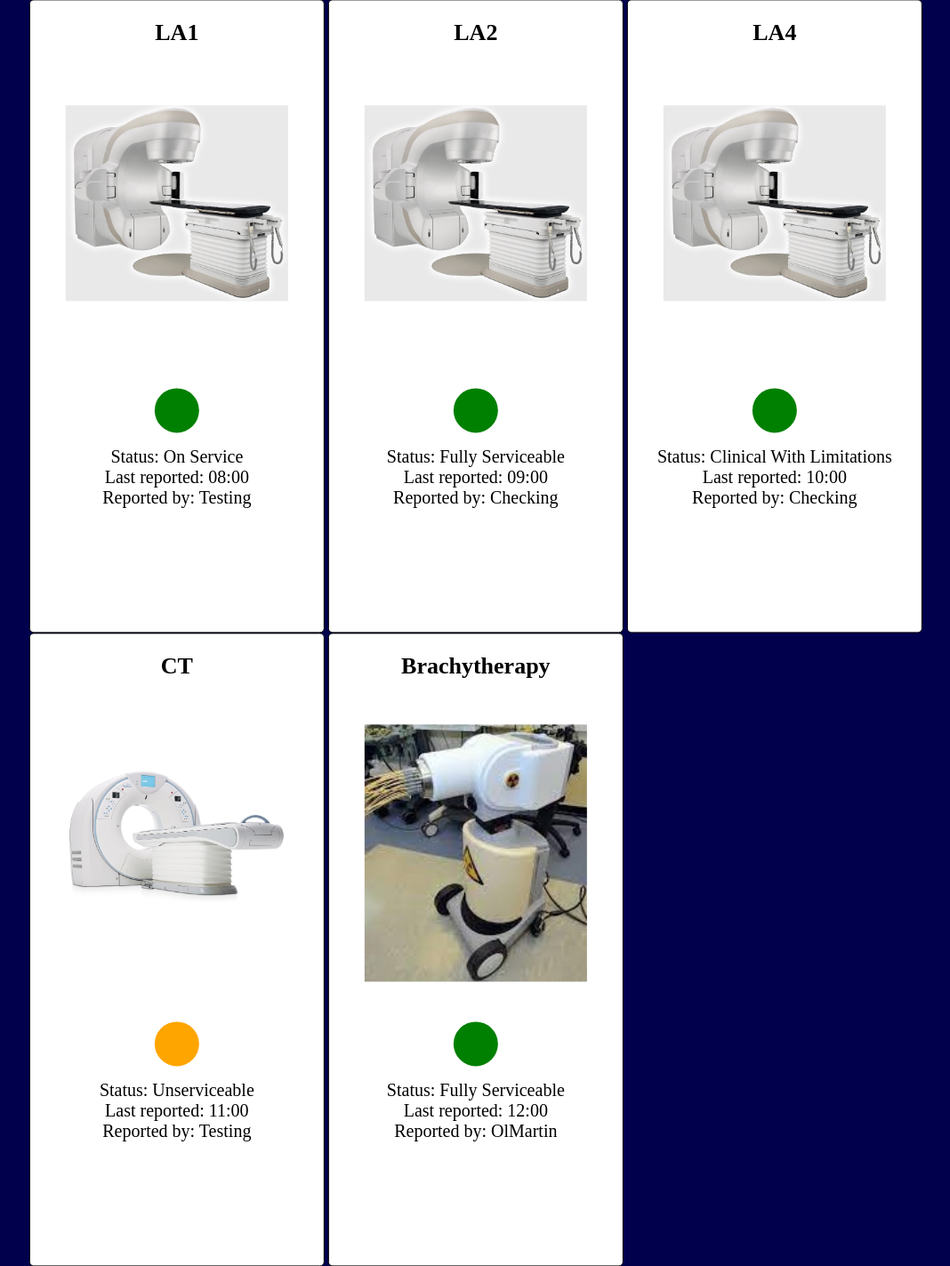
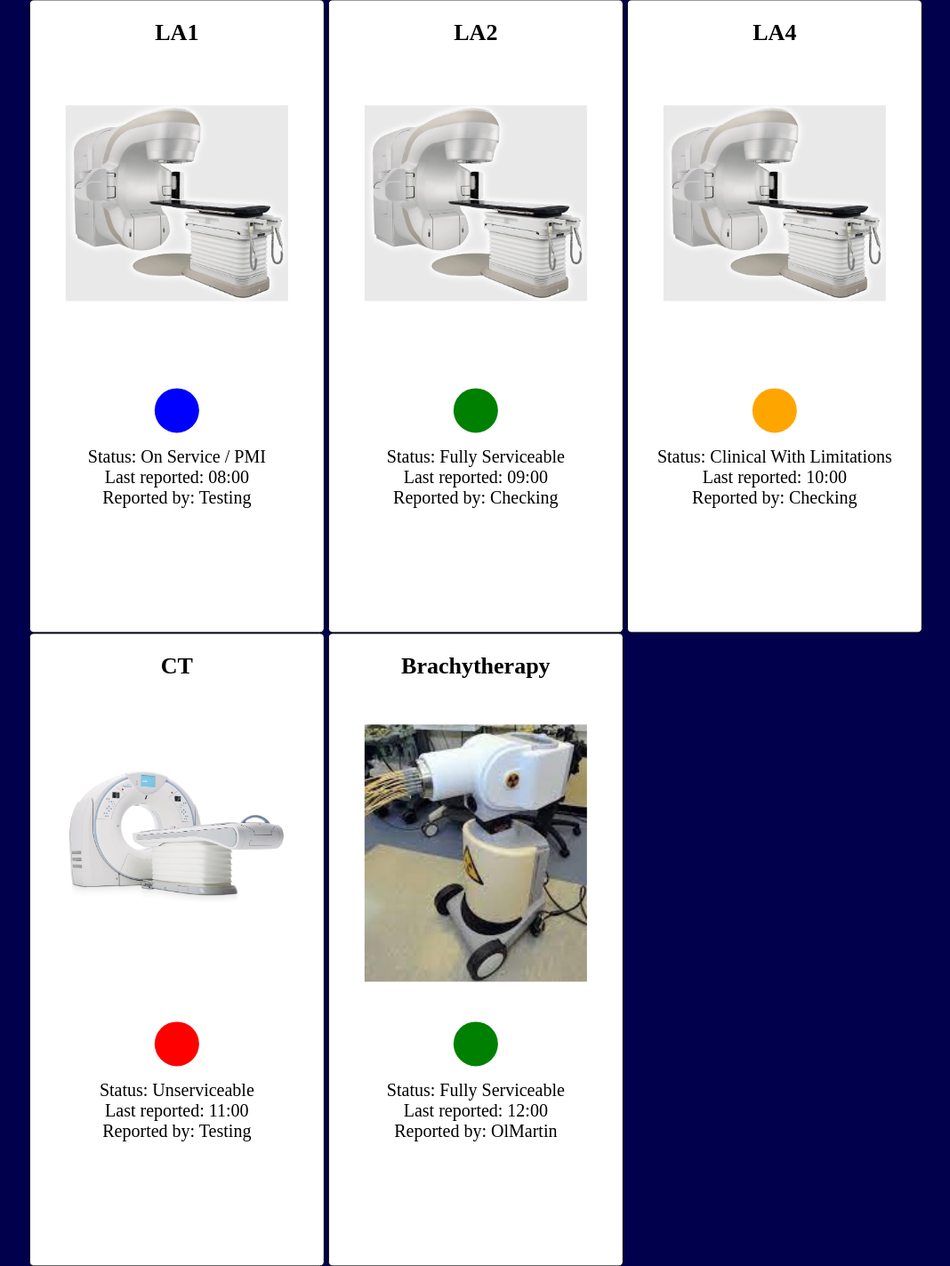
Before and after one commit to OliviaJMartin/MaStER-machine-overview-web-app, a Django app: page / in a window 1280 px wide. Shown: the part 151-1574 px from the top of the page at 89% size, without its empty margins (98-1166 px from the left). Run offline with Django 3.2, Linux system fonts and the light colour scheme.

Commit message:
variable handling with constants and circles change colour

```diff
--- a/mysite/myapp/views.py
+++ b/mysite/myapp/views.py
@@ -4,7 +4,6 @@ from django.views import View
 from django.contrib.auth.forms import AuthenticationForm
 from django.contrib.auth import login, logout, authenticate
 from django.contrib.auth.mixins import LoginRequiredMixin
-
 
 
 class overview(View):
@@ -17,24 +16,23 @@ class overview(View):
         #     # request.session['LA1_status'] = i.Status
         #     print(i.Status)
         return render(request, self.template,
-                      context=
-                          {
-                              'LA1_status': 'On Service',
-                              'LA2_status': 'Fully Serviceable',
-                              'LA4_status': 'Clinical With Limitations',
-                              'CT_status': 'Unserviceable',
-                              'Brachy_status': 'Fully Serviceable',
-                              'LA1_user': 'Testing',
-                              'LA2_user': 'Checking',
-                              'LA4_user': 'Checking',
-                              'CT_user': 'Testing',
-                              'Brachy_user': 'OlMartin',
-                              'LA1_time': '08:00',
-                              'LA2_time': '09:00',
-                              'LA4_time': '10:00',
-                              'CT_time': '11:00',
-                              'Brachy_time': '12:00'
-                          },
+                      context={
+                          'LA1_status': 'On Service / PMI',
+                          'LA2_status': 'Fully Serviceable',
+                          'LA4_status': 'Clinical With Limitations',
+                          'CT_status': 'Unserviceable',
+                          'Brachy_status': 'Fully Serviceable',
+                          'LA1_user': 'Testing',
+                          'LA2_user': 'Checking',
+                          'LA4_user': 'Checking',
+                          'CT_user': 'Testing',
+                          'Brachy_user': 'OlMartin',
+                          'LA1_time': '08:00',
+                          'LA2_time': '09:00',
+                          'LA4_time': '10:00',
+                          'CT_time': '11:00',
+                          'Brachy_time': '12:00',
+                      },
                       )
 
 
@@ -43,7 +41,10 @@ class loggingin(View):
 
     def get(self, request):
         form = AuthenticationForm()
-        return render(request, self.template, {'form': form})
+        return render(request, self.template, context={
+            'form': form,
+            'Machine_Name': 'LA4',
+        }, )
 
     def post(self, request):
         form = AuthenticationForm(request.POST)
@@ -54,7 +55,10 @@ class loggingin(View):
             login(request, user)
             return HttpResponseRedirect('/machinestatus/')
         else:
-            return render(request, self.template, {'form': form})
+            return render(request, self.template, context={
+                'form': form,
+                'Machine_Name': 'LA4',
+            }, )
 
 
 class status(LoginRequiredMixin, View):
@@ -62,7 +66,14 @@ class status(LoginRequiredMixin, View):
     login_url = '/login/'
 
     def get(self, request):
-        return render(request, self.template)
+        return render(request, self.template, context={
+                'Machine_Name': 'LA4',
+                'Serial_No': '2459',
+                'SW_Version': 'TB v2.5',
+                'Machine_Status': 'Clinical With Limitations',
+                'Current_Owner': 'Olivia Martin',
+                'Start_Time': ''
+            },)
 
 
 class loggingout(View):
@@ -77,4 +88,11 @@ class update(View):
     template = 'UpdateStatus.html'
 
     def get(self, request):
-        return render(request, self.template)
+        return render(request, self.template, context={
+                'Machine_Name': 'LA4',
+                'User': 'OlMartin',
+            },)
+
+
+class recentStatus(View):
+    template = 'x'
--- a/mysite/templates/Login.html
+++ b/mysite/templates/Login.html
@@ -11,7 +11,7 @@
     <form method="POST">  <!-- POST used due to sensitive data -->
         {% csrf_token %}
         <div class="login-container">
-            <h1><script>document.write(sessionStorage.getItem("machineName"))</script></h1> <!-- output the name of machine chosen -->
+            <h1>{{Machine_Name}}</h1> <!-- output the name of machine chosen -->
             <label><b>Username: </b></label>
             <br>
             {{ form.username }}
--- a/mysite/templates/Overview.html
+++ b/mysite/templates/Overview.html
@@ -31,7 +31,15 @@
             </div>
             <br>
             <!-- color to be changed using if statement based on current status of machine -->
-            <div class="circle" id="circleLA1"></div>
+             {% if LA1_status == "Fully Serviceable" %}
+             <div class="circle" style="background-color: green"></div>
+             {% elif LA1_status == "Clinical With Limitations" %}
+             <div class="circle" style="background-color: orange"></div>
+             {% elif LA1_status == "On Service / PMI" %}
+             <div class="circle" style="background-color: blue"></div>
+             {% else %}
+             <div class="circle" style="background-color: red"></div>
+             {% endif %}
             <br>
             <text>
                 Status: {{LA1_status}}
@@ -51,7 +59,15 @@
                 <img src="{% static 'Images/Linac.jpg' %}" alt="Linac">
             </div>
             <br>
-            <div class="circle" id="circleLA2"></div>
+             {% if LA2_status == "Fully Serviceable" %}
+             <div class="circle" style="background-color: green"></div>
+             {% elif LA2_status == "Clinical With Limitations" %}
+             <div class="circle" style="background-color: orange"></div>
+             {% elif LA2_status == "On Service / PMI" %}
+             <div class="circle" style="background-color: blue"></div>
+             {% else %}
+             <div class="circle" style="background-color: red"></div>
+             {% endif %}
             <br>
             <text>
                 Status: {{LA2_status}}
@@ -71,7 +87,15 @@
                 <img src="{% static 'Images/Linac.jpg' %}" alt="Linac">
             </div>
             <br>
-            <div class="circle" id="circleLA4"></div>
+             {% if LA4_status == "Fully Serviceable" %}
+             <div class="circle" style="background-color: green"></div>
+             {% elif LA4_status == "Clinical With Limitations" %}
+             <div class="circle" style="background-color: orange"></div>
+             {% elif LA4_status == "On Service / PMI" %}
+             <div class="circle" style="background-color: blue"></div>
+             {% else %}
+             <div class="circle" style="background-color: red"></div>
+             {% endif %}
             <br>
             <text>
                 Status: {{LA4_status}}
@@ -91,9 +115,15 @@
                  <img src="{% static 'Images/CT.jpg' %}" alt="CT">
              </div>
              <br>
-
-             <div class="circle" id="circleCT" style="background-color: orange"></script></div>
-
+             {% if CT_status == "Fully Serviceable" %}
+             <div class="circle" style="background-color: green"></div>
+             {% elif CT_status == "Clinical With Limitations" %}
+             <div class="circle" style="background-color: orange"></div>
+             {% elif CT_status == "On Service / PMI" %}
+             <div class="circle" style="background-color: blue"></div>
+             {% else %}
+             <div class="circle" style="background-color: red"></div>
+             {% endif %}
 
              <br>
              <text>
@@ -114,7 +144,15 @@
                 <img src="{% static 'Images/Brachy.jpg' %}" alt="Brachy">
             </div>
             <br>
-            <div class="circle" id="circleBrachy"></div>
+             {% if Brachy_status == "Fully Serviceable" %}
+             <div class="circle" style="background-color: green"></div>
+             {% elif Brachy_status == "Clinical With Limitations" %}
+             <div class="circle" style="background-color: orange"></div>
+             {% elif Brachy_status == "On Service / PMI" %}
+             <div class="circle" style="background-color: blue"></div>
+             {% else %}
+             <div class="circle" style="background-color: red"></div>
+             {% endif %}
             <br>
             <text>
                 Status: {{Brachy_status}}
--- a/mysite/templates/UpdateStatus.html
+++ b/mysite/templates/UpdateStatus.html
@@ -12,9 +12,9 @@
   <br><br>
   <div class="containContainers">
     <div class="inputContainer">
-      <text> <b> Reporting As: <script> document.write(sessionStorage.getItem("userName"))  </script> </b> </text> <!-- to take values from database -->
+      <text> <b> Reporting As: {{ User }}</b> </text> <!-- to take values from database -->
       <br>
-      <text> <b> Reporting for: <script>document.write(sessionStorage.getItem("machineName"))</script></b> </text>
+      <text> <b> Reporting for: {{ Machine_Name }}</b> </text>
       <br><br>
       <text>Status:</text>
       <br>
```
Also changed, not shown: mysite/templates/MachineStatus.html (+20 -11 lines).
